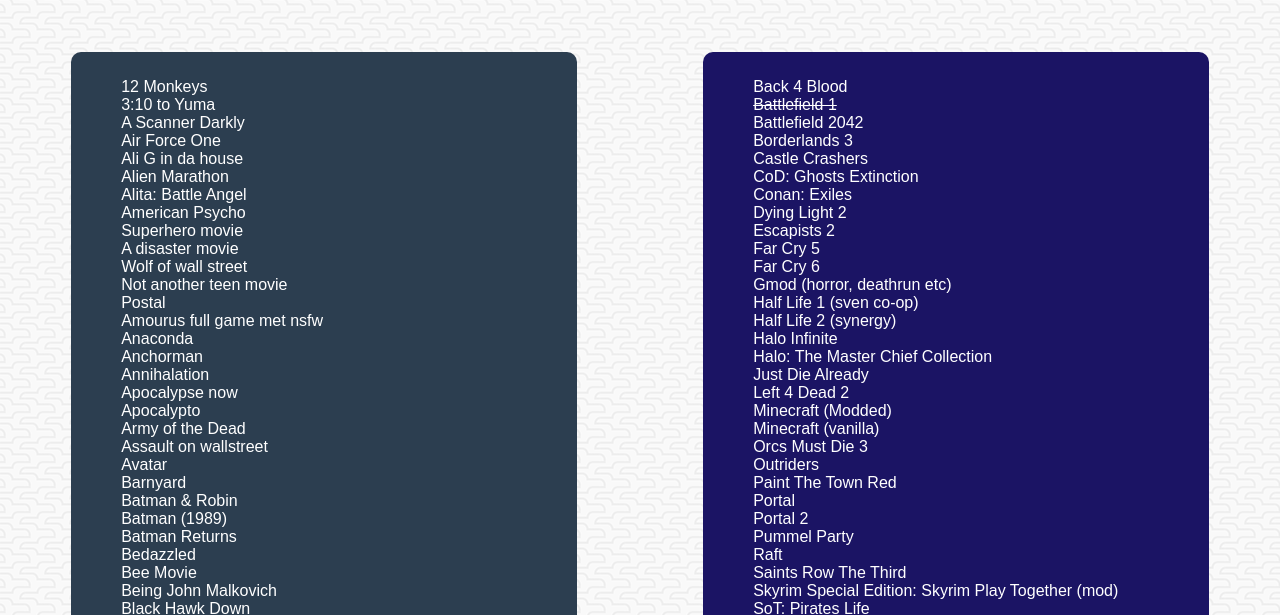
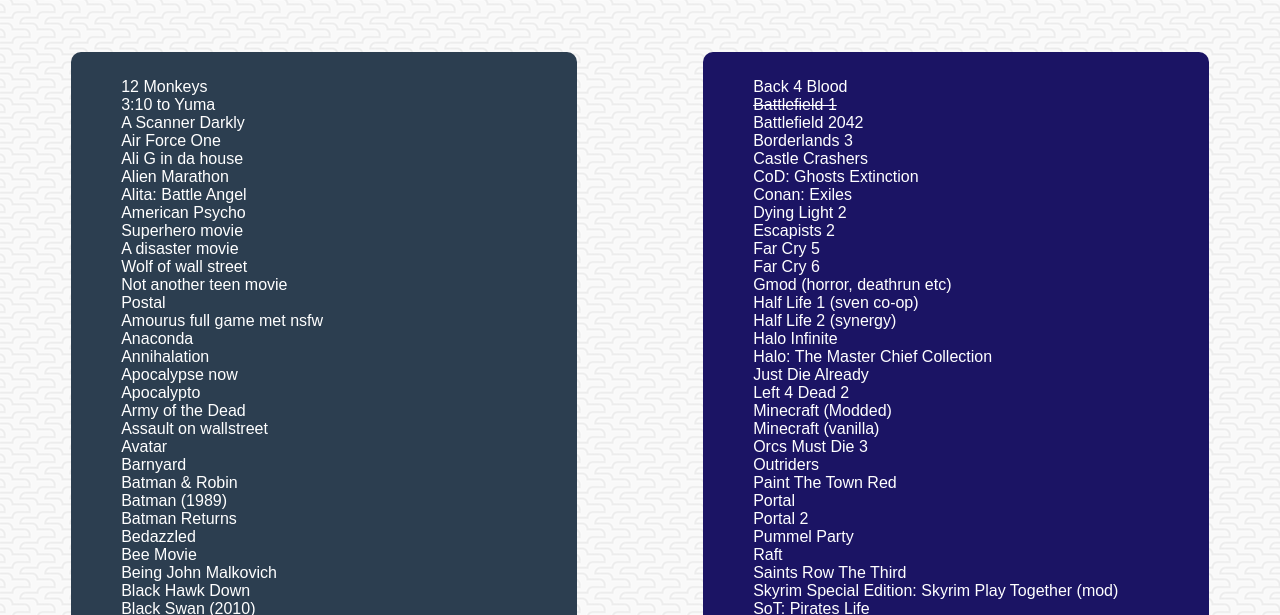
Before and after one commit to IndeDomum/Films-Games, a plain HTML site: page index.html in a window 1280 px wide. Shown: the part 164-779 px from the top of the page. Drawn offline with Linux system fonts and the light colour scheme.

Commit message:
lijst update

```diff
--- a/index.html
+++ b/index.html
@@ -36,7 +36,6 @@
                 <li>Postal</li>
                 <li>Amourus full game met nsfw</li>
                 <li>Anaconda</li>
-                <li>Anchorman</li>
                 <li>Annihalation</li>
                 <li>Apocalypse now</li>
                 <li>Apocalypto</li>
```
